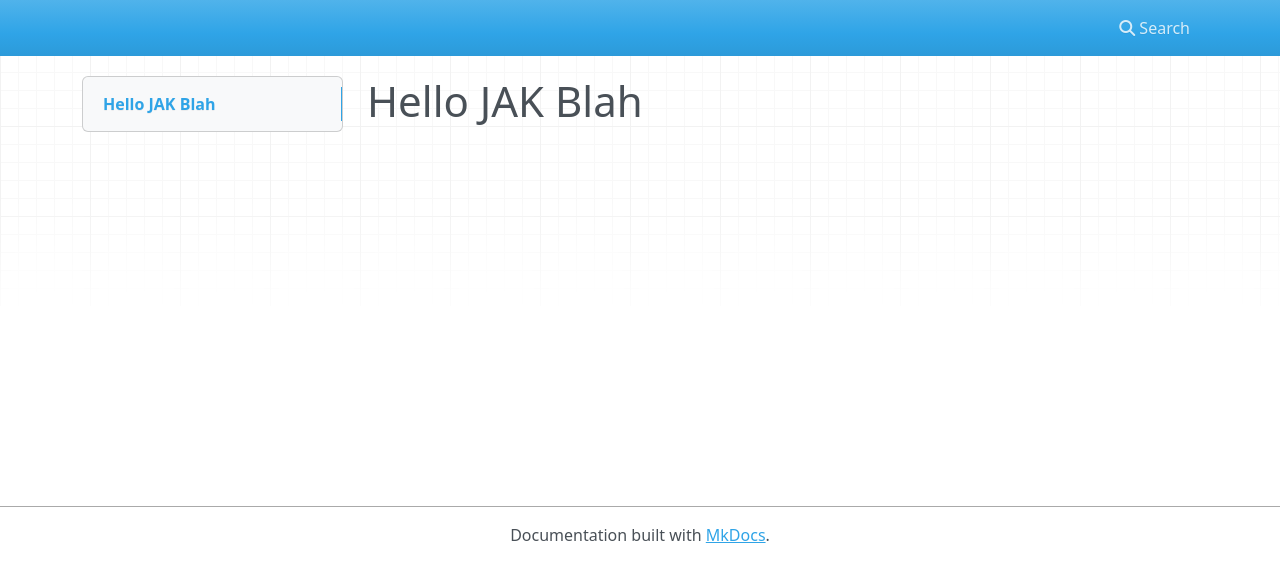
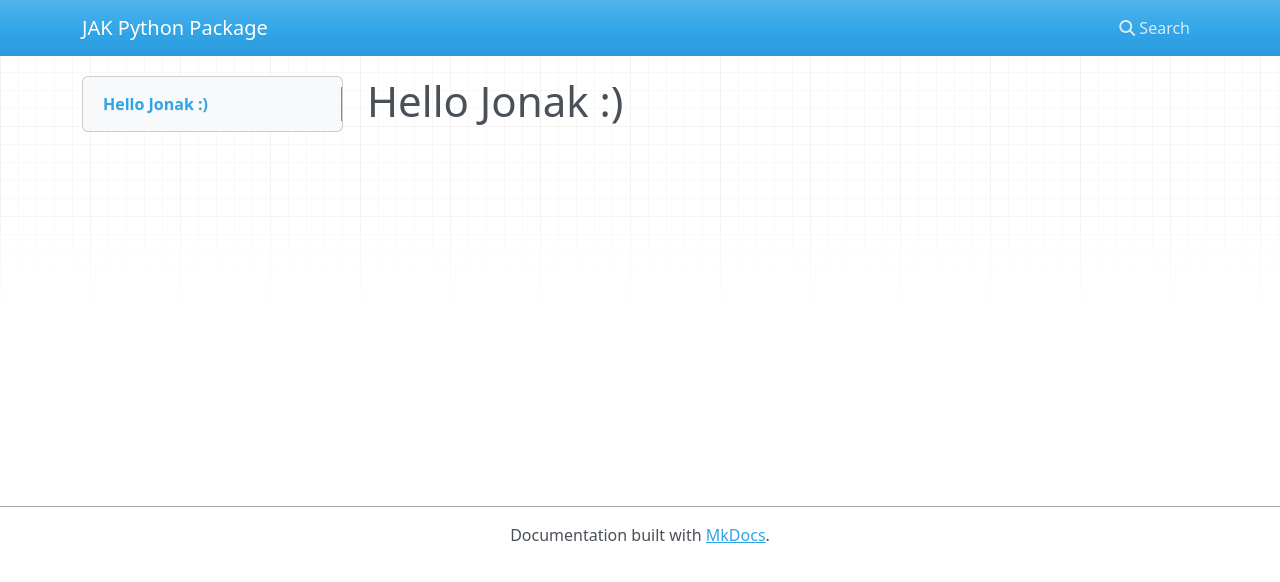
Before and after one commit to Jonak-Adipta-Kalita/JAK-Python-Package, an MkDocs documentation site: the page built from docs/index.md, in a window 1280 px wide. Shown: the top 582 px of the page. Built offline with MkDocs 1.6.1, drawn with Linux system fonts in a browser that asks for light colours; nearby versions of some CDN libraries; old or Windows-style settings are respelled for this version of MkDocs.

Commit message:
somethings giving a error in building the docs

```diff
--- a/docs/index.md
+++ b/docs/index.md
@@ -1 +1 @@
-# Hello JAK Blah
+# Hello Jonak :)
--- a/mkdocs.yml
+++ b/mkdocs.yml
@@ -1,2 +1,4 @@
+site_name: "JAK Python Package"
+
 pages:
     - Home: "index.md"
```
Also changed, not shown: requirements.txt (+11 -0 lines).
